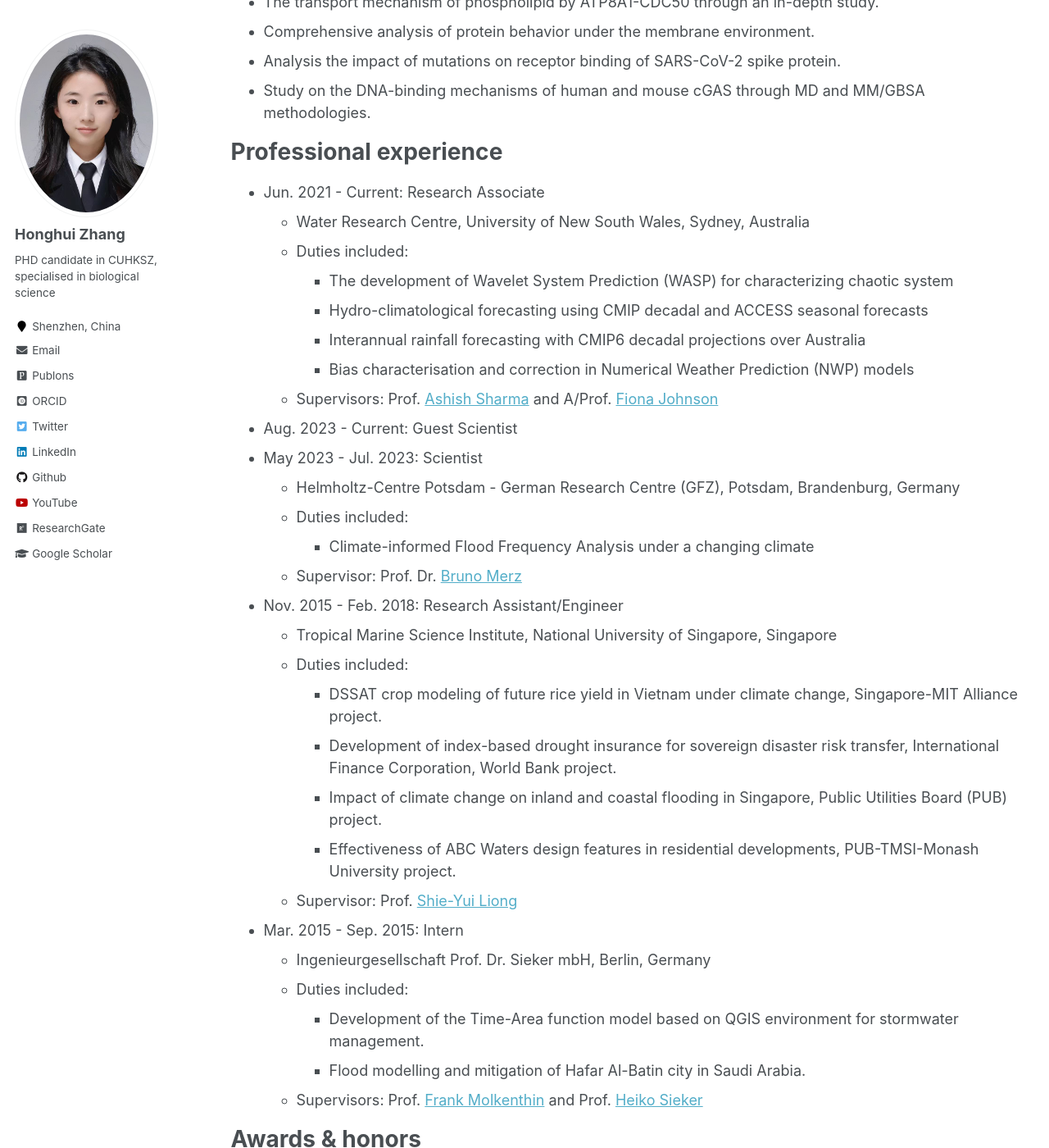
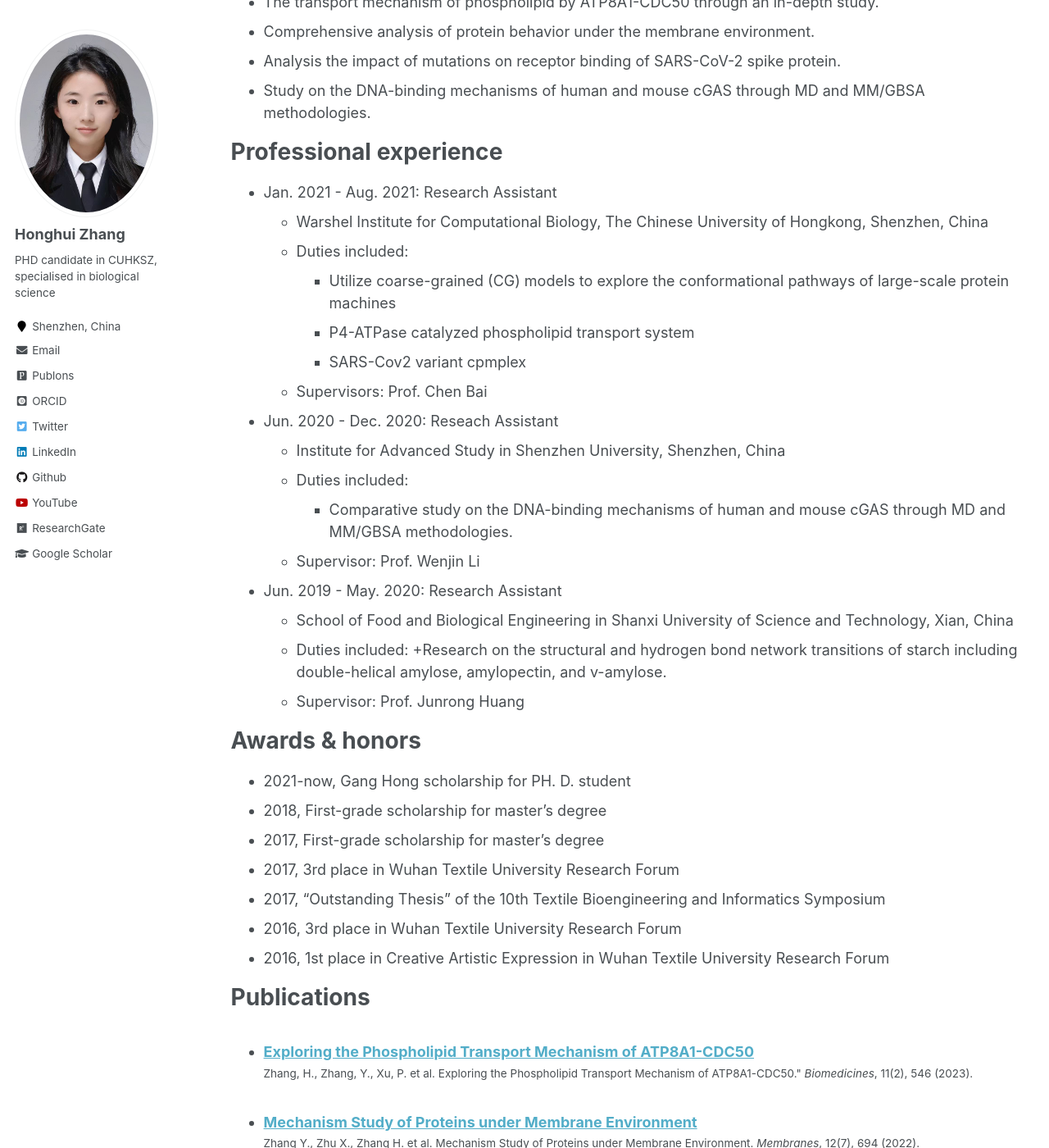
Before and after one commit to Honghui-Zhang/Honghui-Zhang.github.io, a Jekyll site: the page built from _pages/cv.md, in a window 1280 px wide and 1400 px high, scrolled down 643 px. Shown: the whole window at 82% size. Built offline with Jekyll 4.4.1, drawn with Linux system fonts in a browser that asks for light colours; some web fonts are replaced.

Commit message:
Initial comment
Initial comment

```diff
--- a/_pages/cv.md
+++ b/_pages/cv.md
@@ -33,37 +33,25 @@ Research Highlights
 
 Professional experience
 ======
-* Jun. 2021 - Current: Research Associate
-  * Water Research Centre, University of New South Wales, Sydney, Australia
+* Jan. 2021 - Aug. 2021: Research Assistant
+  * Warshel Institute for Computational Biology, The Chinese University of Hongkong, Shenzhen, China
   * Duties included:
-	+ The development of Wavelet System Prediction (WASP) for characterizing chaotic system
-    + Hydro-climatological forecasting using CMIP decadal and ACCESS seasonal forecasts
-    + Interannual rainfall forecasting with CMIP6 decadal projections over Australia
-    + Bias characterisation and correction in Numerical Weather Prediction (NWP) models
-  * Supervisors: Prof. [Ashish Sharma](https://scholar.google.com.au/citations?user=C_9ndbcAAAAJ&hl=en) and A/Prof. [Fiona Johnson](https://scholar.google.com.au/citations?user=PYu5v4YAAAAJ&hl=en)
+	+ Utilize coarse-grained (CG) models to explore the conformational pathways of large-scale protein machines
+    + P4-ATPase catalyzed phospholipid transport system
+    + SARS-Cov2 variant cpmplex
+  * Supervisors: Prof. Chen Bai
 
-* Aug. 2023 - Current: Guest Scientist
-* May 2023 - Jul. 2023: Scientist
-  * Helmholtz-Centre Potsdam - German Research Centre (GFZ), Potsdam, Brandenburg, Germany
+* Jun. 2020 - Dec. 2020: Reseach Assistant
+  * Institute for Advanced Study in Shenzhen University, Shenzhen, China
   * Duties included:
-	+ Climate-informed Flood Frequency Analysis under a changing climate
-  * Supervisor: Prof. Dr. [Bruno Merz](https://www.gfz-potsdam.de/en/staff/bruno.merz/sec44)
+	+ Comparative study on the DNA-binding mechanisms of human and mouse cGAS through MD and MM/GBSA methodologies.
+  * Supervisor: Prof. Wenjin Li
 
-* Nov. 2015 - Feb. 2018: Research Assistant/Engineer
-  * Tropical Marine Science Institute, National University of Singapore, Singapore
+* Jun. 2019 - May. 2020: Research Assistant
+  * School of Food and Biological Engineering in Shanxi University of Science and Technology, Xian, China
   * Duties included:
-	+ DSSAT crop modeling of future rice yield in Vietnam under climate change, Singapore-MIT Alliance project.
-	+ Development of index-based drought insurance for sovereign disaster risk transfer, International Finance Corporation, World Bank project.
-	+ Impact of climate change on inland and coastal flooding in Singapore, Public Utilities Board (PUB) project.
-	+ Effectiveness of ABC Waters design features in residential developments, PUB-TMSI-Monash University project.
-  * Supervisor: Prof. [Shie-Yui Liong](https://scholar.google.com.au/citations?user=PvpaEVUAAAAJ&hl=en)
-
-* Mar. 2015 - Sep. 2015: Intern
-  * Ingenieurgesellschaft Prof. Dr. Sieker mbH, Berlin, Germany
-  * Duties included:
-    + Development of the Time-Area function model based on QGIS environment for stormwater management.
-    + Flood modelling and mitigation of Hafar Al-Batin city in Saudi Arabia.
-  * Supervisors: Prof. [Frank Molkenthin](https://www.b-tu.de/fg-hydrologie/team/mitarbeiter/apl-prof-frank-molkenthin) and Prof. [Heiko Sieker](https://www.sieker.de/aktuelles/news/heiko-sieker-honorarprofessor-an-der-tu-berlin-143.html?no_cache=1)
+	+Research on the structural and hydrogen bond network transitions of starch including double-helical amylose, amylopectin, and v-amylose.
+  * Supervisor: Prof. Junrong Huang
 
 Awards & honors
 ======
```
Also changed, not shown: _software/NPRED.md (+1 -1 lines).
